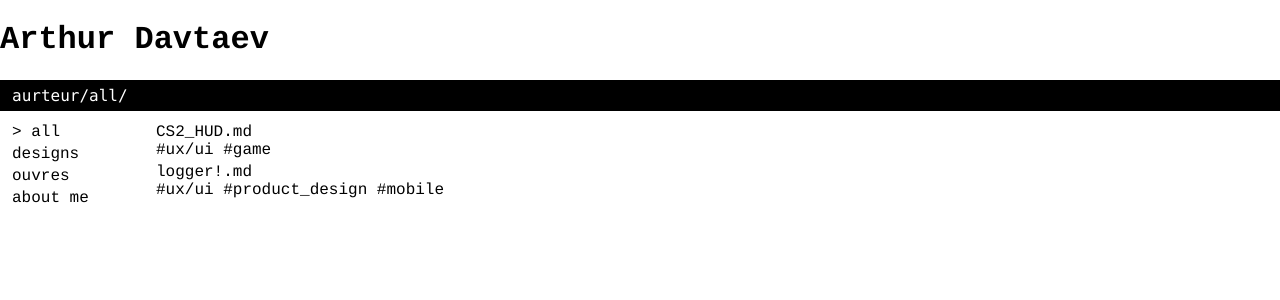
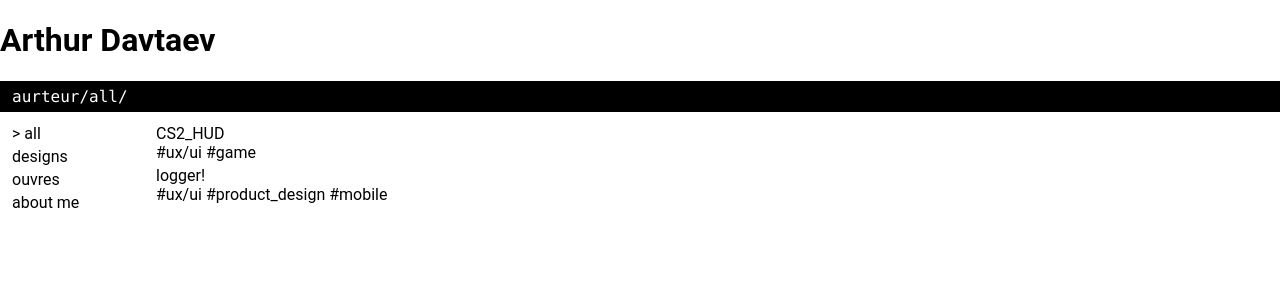
Before and after one commit to cusplayer/aurteur, a React app: page / in a window 1280 px wide. Both pictures are taken after a click on the item "all". Shown: the top 300 px of the page. Built offline with nearby package versions, Linux system fonts and the light colour scheme; data requests are answered from the project's data file.

Commit message:
smol adjustments

```diff
--- a/src/components/Content.tsx
+++ b/src/components/Content.tsx
@@ -3,6 +3,7 @@ import { getText } from '../api/apiService';
 import { Text, TextMeta } from '../types/types';
 import Markdown from 'react-markdown';
 import rehypeRaw from 'rehype-raw';
+import * as style from '../styles/content.module.css';
 
 interface ContentProps {
   selectedText: TextMeta['title'] | null;
@@ -47,7 +48,7 @@ export const Content: React.FC<ContentProps> = ({selectedText}) => {
   }
 
   return (
-    <div className="text-box">
+    <div className={style.text_box}>
       <h2 className="text-title"> {text.title.replace('.md', '')} </h2>
       <div className='text-meta'>
         Folder: {text.folder} | Date: {thisTextDate} | Tags: {text.tags && text.tags.map(tag => `#${tag}`).join(', ')}
--- a/src/components/SubMenuItem.tsx
+++ b/src/components/SubMenuItem.tsx
@@ -18,7 +18,7 @@ export const SubMenuItem: React.FC<SubMenuItemProps> = ({Text, setContentVisibil
 
   return (
     <li className={`sub-menu-item`} onClick={subMenuClickHandler} style={{ cursor: 'pointer'}}>
-      <div className="TextTitle"> {Text.title} </div>
+      <div className="TextTitle"> {Text.title.replace('.md', '')} </div>
       <div className="TextTags">{Text.tags && Text.tags.map(tag => `#${tag}`).join(' ')}</div>
     </li>
   );
--- a/src/styles/app.module.css
+++ b/src/styles/app.module.css
@@ -1,7 +1,7 @@
 body{
   padding: 0px;
   margin: 0px;
-  font-family: 'Courier Prime', Courier, monospace;
+  font-family: 'Roboto', Roboto, sans-serif;
 }
 
 .mainPageContainer {
--- /dev/null
+++ b/src/styles/content.module.css
@@ -0,0 +1,3 @@
+.text_box{
+  font-family: 'Courier Prime', Courier, monospace;
+}
--- a/src/styles/path.module.css
+++ b/src/styles/path.module.css
@@ -4,10 +4,11 @@
   cursor: pointer;
   transition: background-color 0.3s;
   background-color: black;
-  color: #fff;
+  color: white;
   align-items: center;
   font-family: 'Consolas', Consolas, monospace;
   padding: 6px 12px;
+  /* box-shadow: inset 0px 1px 6px rgba(0, 0, 0, 0.2), inset 0px -1px 6px rgba(0, 0, 0, 0.2); */
 }
 
 .searchContainer {
@@ -18,7 +19,7 @@
 }
 
 .pathPrefix {
-  color: #ffffff;
+  color: white;
 }
 
 .searchInput {
```
Also changed, not shown: src/App.tsx (+9 -9 lines).
